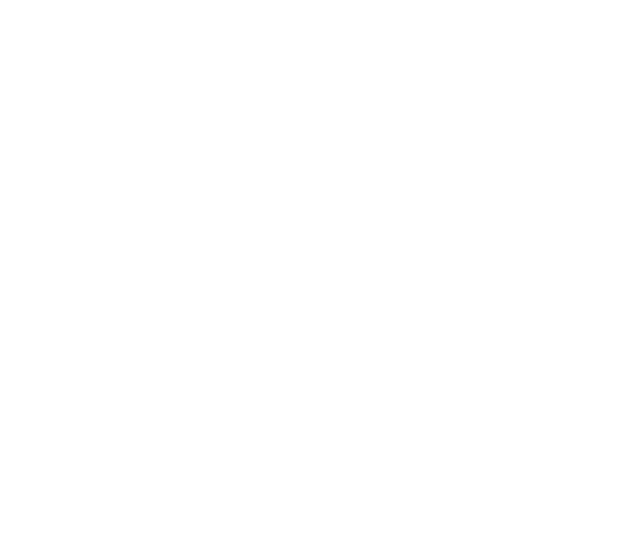
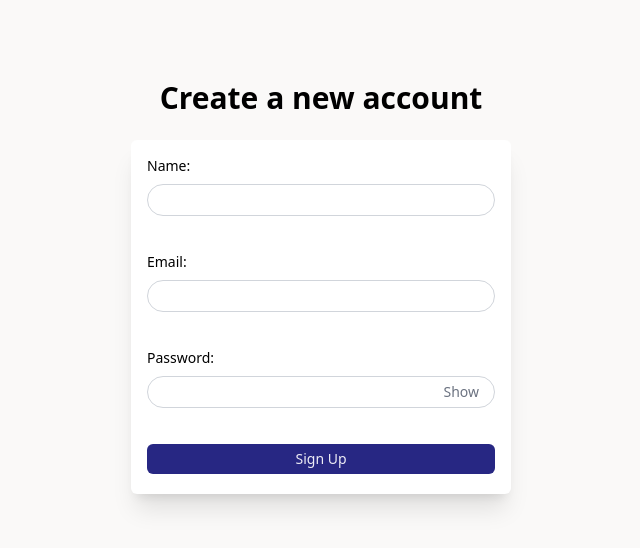
Before and after one commit to Shrey-Singhal/Task-Manager-App, a React (Vite) app in the folder frontend/: page /signup in a window 1280 px wide. Before the commit this address had no page. Shown: the top 548 px of the page, without its empty margins (319-959 px from the left). Built offline with nearby package versions, Linux system fonts and the light colour scheme; no server answers.

Commit message:
Sign up page with functionality

```diff
--- a/frontend/src/App.tsx
+++ b/frontend/src/App.tsx
@@ -8,6 +8,7 @@
 import Completed from "./pages/Completed";
 import Trash from "./pages/Trash";
 import Login from "./pages/Login";
+import SignUp from "./pages/SignUp";
 
 function App() {
   return (
@@ -28,6 +29,7 @@
             <Route path="/trash" element={<Trash />} />
           </Route>
           <Route path="/login" element={<Login />} />
+          <Route path="/signup" element={<SignUp />} />
 
         </Routes>
 
--- a/frontend/src/pages/Login.tsx
+++ b/frontend/src/pages/Login.tsx
@@ -25,7 +25,7 @@
     tasks?: Task[];
 }
 
-const Profile: React.FC = () => {
+const Login: React.FC = () => {
     const navigate = useNavigate();
     const [userEmail, setUserEmail] = useState<string>("");
     const [userPassword, setUserPassword] = useState<string>("");
@@ -45,7 +45,6 @@
                 }
                 const userData = await response.json();
                 set_all_users(userData);
-                console.log(all_users);
             } catch (error) {
                 console.error("Error fetching users:", error);
             }
@@ -109,7 +108,7 @@
                 <div className="flex justify-between text-blue-500 mt-2 text-sm">
                     Don't have an account?
                     <button
-                    onClick={() => navigate("/SignUp")}
+                        onClick={() => navigate("/signUp")}
                         className="font-bold bg-transparent border-none text-blue-500 cursor-pointer">
                         Sign Up
                     </button>
@@ -121,4 +120,4 @@
     )
 };
 
-export default Profile
+export default Login
--- /dev/null
+++ b/frontend/src/pages/SignUp.tsx
@@ -0,0 +1,147 @@
+import React, { useEffect, useState } from 'react'
+import LoginInput from '../components/LoginInput'
+import { useNavigate } from 'react-router-dom';
+
+interface Task {
+  _id: string;
+  title: string;
+  description?: string;
+  status: "To Do" | "In Progress" | "Completed";
+  dueDate: string;
+}
+
+interface User {
+  _id: string;
+  name: string;
+  email: string;
+  password: string;
+  tasks?: Task[];
+}
+
+const SignUp = () => {
+  const navigate = useNavigate();
+
+  const [userEmail, setUserEmail] = useState<string>("");
+  const [userPassword, setUserPassword] = useState<string>("");
+  const [userName, setUserName] = useState<string>("");
+  const [email_validity, set_email_validity] = useState<boolean>(true);
+  const [email_format_validity, set_email_format_validity]= useState<boolean>(true);
+  const [all_users, set_all_users] = useState<User[]>([]);
+
+  const isValidEmail = (email: string) => {
+    const pattern = /^[^\s@]+@[^\s@]+\.[^\s@]+$/;
+    return pattern.test(email);
+  }
+
+  useEffect(()=> {
+    const fetchUsers = async () => {
+      try {
+        const response = await fetch("http://localhost:5000/api/users");
+        if (!response.ok) {
+            throw new Error('Failed to fetch users');
+        }
+        const userData = await response.json();
+        set_all_users(userData);
+      } catch (error) {
+          console.error("Error fetching users:", error);
+      }
+    };
+    fetchUsers();
+  }, []);
+
+  const createUserInDatabase = async (userName: string, userEmail: string, userPassword: string) => {
+    try {
+      const response = await fetch('http://localhost:5000/api/users', {
+          method: 'POST',
+          headers: {
+              'Content-Type': 'application/json'
+          },
+          body: JSON.stringify({
+              name: userName,
+              email: userEmail,
+              password: userPassword
+          })
+      });
+        if (!response.ok) {
+            throw new Error('Failed to create user');
+        }
+
+        const userData: User = await response.json();
+        console.log("User created successfully:", userData);
+    } catch (error) {
+        console.error("Error creating user:", error);
+    }
+
+  }
+
+  const submitSignUp = async (e:React.FormEvent): Promise<void> => {
+    e.preventDefault();
+
+    // Directly check the email format
+    if (!isValidEmail(userEmail)) {
+      set_email_format_validity(false);
+      return; // Exit early if the email format is invalid
+    }
+    set_email_format_validity(true);
+
+    // Check if the email is already in use
+    const found_user = all_users.find((u) => u.email === userEmail);
+    if (found_user) {
+      set_email_validity(false);
+      return; // Exit early if email is already taken
+    }
+    set_email_validity(true);
+
+    await createUserInDatabase(userName, userEmail, userPassword);
+
+    // Redirect to login after successful signup
+    setTimeout(() => navigate("/login"), 1500);
+  }
+
+  return (
+    <div className="min-h-screen flex flex-col items-center bg-customGrey ">
+        <h2 className="text-3xl font-semibold text-black mt-20 mb-6">Create a new account</h2>
+        <div className="w-[380px] bg-white p-4  rounded-md mt-inner_padding shadow-xl">
+            <form onSubmit={submitSignUp}>
+                <LoginInput
+                    htmlFor="name"
+                    input_type="name"
+                    update_on_change={setUserName}
+                    boolean_check={email_validity}
+
+                >
+                </LoginInput>
+                <LoginInput
+                    htmlFor="email"
+                    input_type="email"
+                    update_on_change={setUserEmail}
+                    boolean_check={email_validity && email_format_validity}
+
+                >
+                  {!email_format_validity && "The format of the email is wrong"}
+                  {!email_validity && "The email address you entered is already taken."}
+
+                </LoginInput>
+
+                <LoginInput
+                    htmlFor="password"
+                    input_type="password"
+                    update_on_change={setUserPassword}
+                >
+                </LoginInput>
+
+                <input
+                    type ="submit"
+                    value = "Sign Up"
+                    className="p-[5px] pl-[16px] pr-[16px] rounded-[6px] text-sm leading-5 cursor-pointer
+                    text-customLightBlue transition duration-200 bg-customDarkBlue hover:brightness-150 w-full mb-1"
+                />
+            </form>
+        </div>
+
+    </div>
+
+  )
+}
+
+export default SignUp
```
Lines whose indentation alone changed are shown as unchanged.
